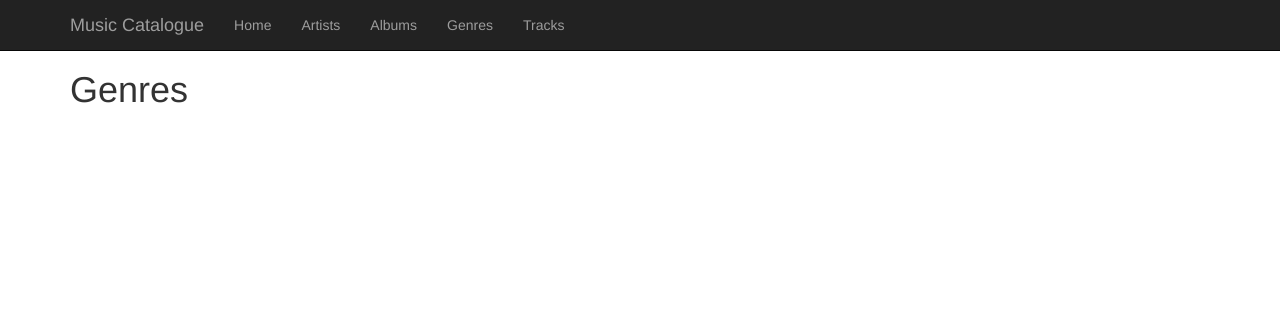
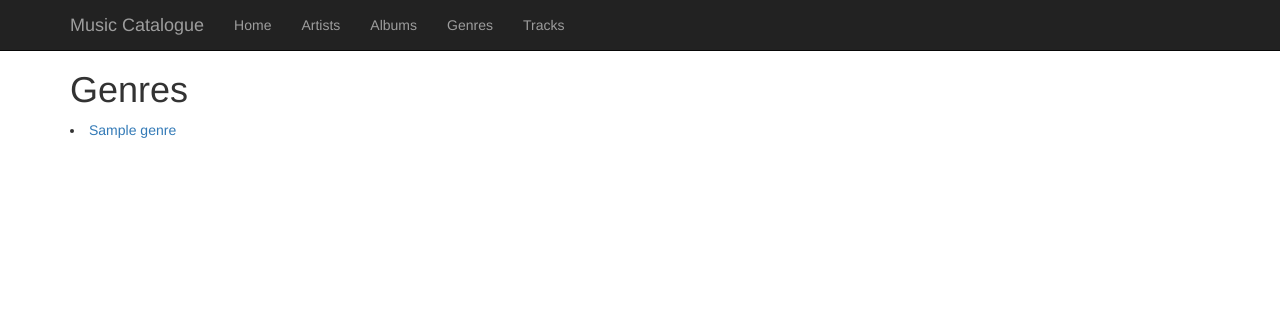
Before and after one commit to mcm377/set09103, a Flask app: template coursework1/src/templates/genres.html in a window 1280 px wide. Shown: the top 311 px of the page. Run offline with Flask 2, Linux system fonts and the light colour scheme; the template is opened without the code that fills it: most values are stand-ins (such as "Sample title", 1, 10 or a date in 2020); some libraries are stand-ins or nearby versions.

Commit message:
Added genres

```diff
--- a/coursework1/src/catalogue.py
+++ b/coursework1/src/catalogue.py
@@ -39,7 +39,7 @@ def get_album(album):
 @app.route("/genres/")
 def genres():
     genres = sorted(['EDM', 'House', 'Progressive House', 'Grime', 'Electronic', 'Hip Hop', 'R&B', 'J-pop', 'J-rock', 'Symphonic Rock', 'Symphonic Metal', 'Pop Rock', 'UK Garage', 'British Hip Hop', 'Alternative Rock', 'Indie Rock', 'Post-Punk Revival', 'New Wave', 'Heartland Rock', 'Dubstep', 'Drum and Bass', 'Electro House', 'Electronic Rock', 'Rave', 'Liquid Funk', 'Jungle', 'Breakbeat', 'Soul'])
-    return render_template('genres.html')
+    return render_template('genres.html', genres = genres)
 
 @app.route("/tracks/")
 def tracks():
--- a/coursework1/src/templates/genres.html
+++ b/coursework1/src/templates/genres.html
@@ -1,5 +1,8 @@
 {% extends "header.html" %}
 {% block content %}
     <h1>Genres</h1>
+    {%  for genre in genres %}
+        <li><a href="{{ url_for('get_genre', genre = genre)}}">{{ genre }}</a></li>
+        {% endfor %}
 
 {% endblock %}
```
